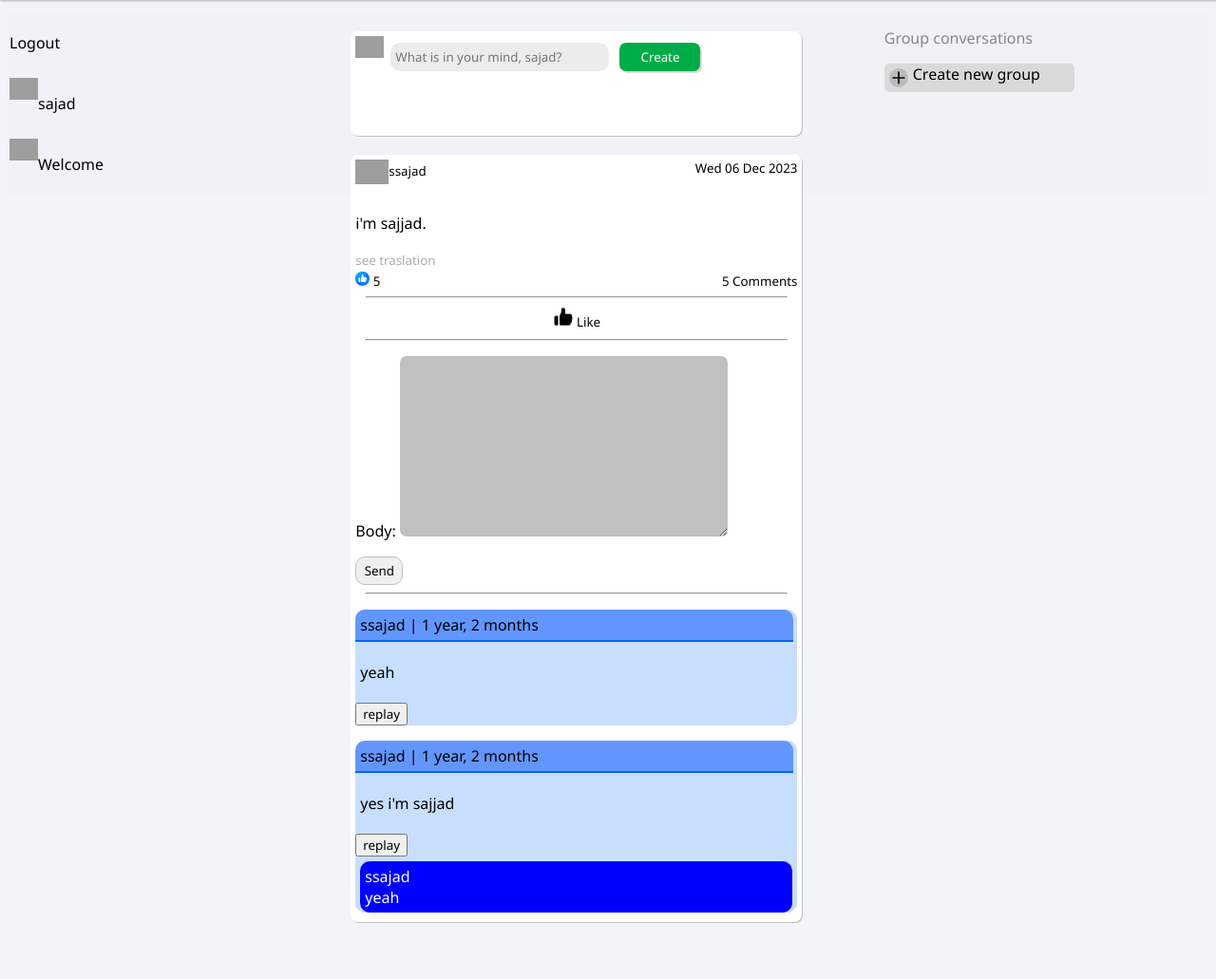
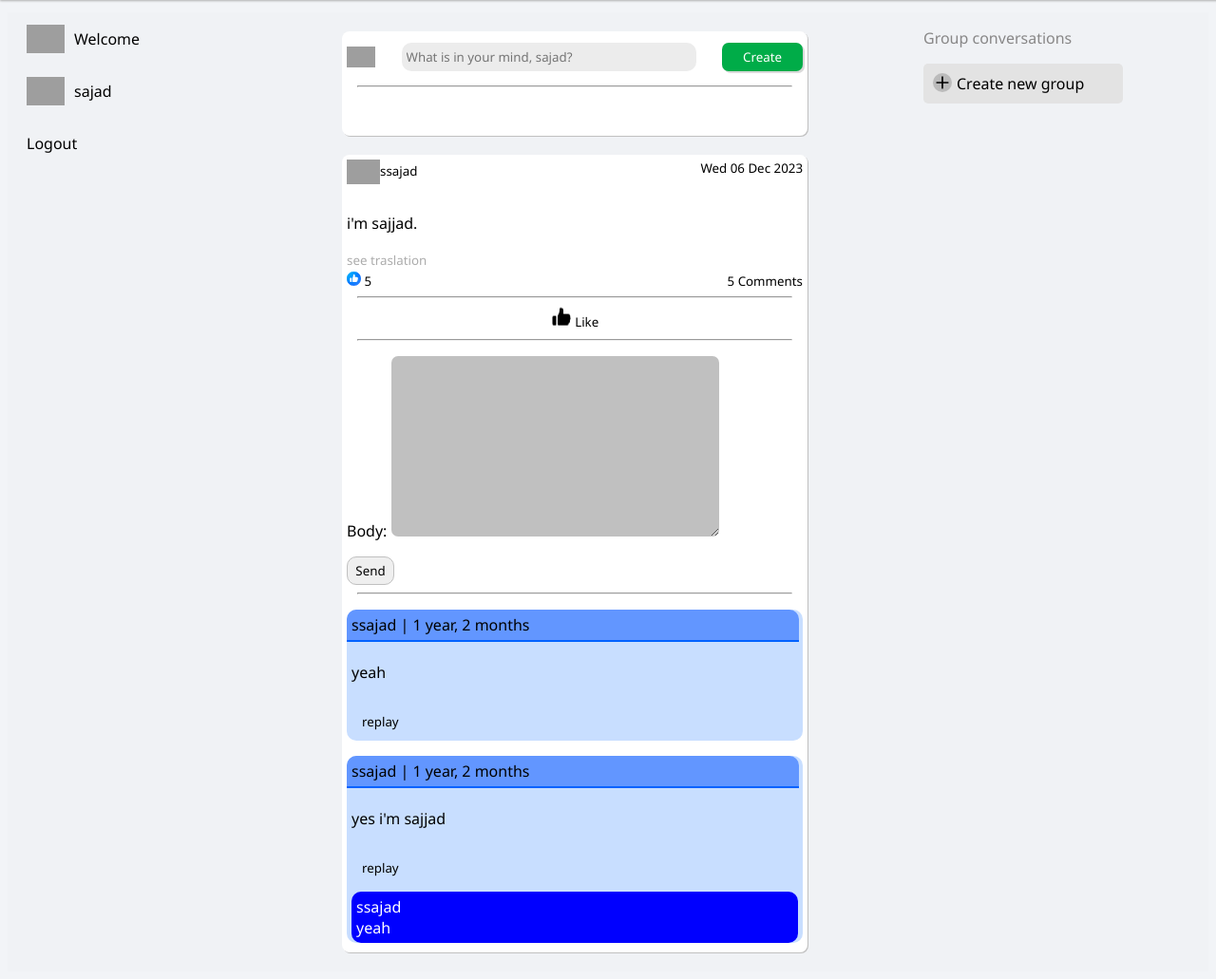
Before and after one commit to sajad-18/Facebook, a Django app: page /home/ in a window 1280 px wide. Shown: the part 57-1088 px from the top of the page at 95% size. Before the commit the page ends 1029 px from the top, so only its background shows below. Run offline with Django 4.2, Linux system fonts and the light colour scheme; a user stored in the database is signed in; data comes from the database, SQL or seed files in the repository; grey boxes are pictures that could not be loaded.

Commit message:
edit & add style of create post page, edit home page styles

```diff
--- a/home/static/home/post_style.css
+++ b/home/static/home/post_style.css
@@ -1,7 +1,11 @@
+.container{
+    display: flex;
+    justify-content: space-between;
+    flex-direction: row-reverse;
+}
+
 .other{
-    width: 27%;
-    height: 80%;
-    float: right;
+    width: 300px;
 }
 
 .other p{
@@ -9,10 +13,11 @@
 }
 
 .other div{
-    background-color: rgb(219, 218, 218);
+    background-color: #e3e3e3;
     border-radius: 5px;
     width: 200px;
-    height: 30px;
+    padding: 5px;
+    cursor: pointer;
 }
 
 .other div svg{
@@ -29,9 +34,34 @@
 }
 
 .main{
-    width: 46%;
-    height: 100%;
-    float: right;
+    width: 600px;
+}
+
+.menu{
+    width: 300px;
+    display: flex;
+    flex-direction: column;
+}
+
+.menu a{
+    margin: 5px 0;
+}
+
+.menu a > div{
+    padding: 0 20px;
+    border-radius: 0 15px 15px 0;
+    height: 45px;
+    display: flex;
+    align-items: center;
+}
+
+.menu div:hover{
+    background-color: #e0e0e0;
+}
+
+.menu a > div img{
+    width: 40px;
+    margin-right: 10px;
 }
 
 .messages-success{
@@ -75,9 +105,13 @@
     background-color: white;
 }
 
-.c-posts img{
-    width: 30px;
-    float: left;
+.c-posts .container{
+    flex-direction: row;
+    align-items: center;
+}
+
+.c-posts .container img{
+    width: 30px
 }
 
 hr{
@@ -91,7 +125,7 @@ hr{
     background-color: #ececec;
     border: 0px;
     border-radius: 10px;
-    width: 220px;
+    width: 300px;
     height: 20px;
 }
 
@@ -103,22 +137,13 @@ hr{
     box-shadow: 2px 2px #dadada;
     background-color: rgb(0, 172, 72);
     color: white;
-}
-
-#select-photo{
-    margin: 7px;
-    border: 0px;
-    margin-left: 10px;
-    margin-right: auto;
-    width: 200px;
-    height: 30px;
+    cursor: pointer;
 }
 
 .s-posts{
     margin: 20px;
     border-radius: 8px;
     width: 80%;
-    height: 100%;
     box-shadow: 1px 1px #c0c0c0;
     padding: 5px;
     background-color: white;
@@ -209,49 +234,18 @@ hr{
     padding: 5px;
 }
 
+.reply-btn{
+    border: none;
+    margin: 10px ;
+    background: none;
+    cursor: pointer;
+}
+
 .reply-comment{
     background-color: blue;
     color: white;
     margin: 5px;
     padding: 5px;
     border-radius: 10px;
+    border: none;
 }
-
-.menu{
-    width: 27%;
-    height: 80%;
-}
-
-.menu a{
-    color: black;
-    text-decoration: none;
-}
-
-.menu div:hover{
-    background-color: #ececec;
-}
-
-.menu div{
-    padding-left: 2px;
-    padding-top: 5px;
-    padding-bottom: 5px;
-
-}
-
-.account img{
-    width: 30px;
-    float: left;
-}
-
-.account p{
-    padding-right: 10px;
-}
-
-.welcome img{
-    width: 30px;
-    float: left;
-}
-
-.welcome p{
-    padding-right: 10px;
-}
--- a/home/templates/home/post.html
+++ b/home/templates/home/post.html
@@ -7,6 +7,7 @@
 
 {% block content %}
     <!-- details -->
+    <div class="container">
         <div class="other">
                 <p>Group conversations</p>
                 <div>
@@ -15,20 +16,20 @@
                 </div>
         </div>
         <div class="main">
-
-
                 {% include 'inc/messages.html' %}
                 <div class="c-posts">
+                    <div class="container">
                         <img src="https://cdn4.iconfinder.com/data/icons/forum-buttons-and-community-signs-1/794/profile-3-512.png">
                         <input id="c-post" type="text" placeholder="What is in your mind, {{ user.username }}?">
                         {% if request.user.is_authenticated and request.user.id == user.id %}
                             <a href="{% url 'home:post_create' %}"><input id="c-post-b" type="button" value="Create"></a>
                         {% endif %}
+                    </div>
+                    <hr>
 
                 </div>
                 {% for post in posts %}
                     <div class="s-posts">
-
                         <div class="s-post">
                             <div class="s-user">
                                 <a href="{% url 'account:user_profile' post.user.id %}"><img src="https://cdn4.iconfinder.com/data/icons/forum-buttons-and-community-signs-1/794/profile-3-512.png"></a>
@@ -91,54 +92,47 @@
                                 {% empty %}
                                     <p>No comment yet!</p>
                                 {% endfor %}
-
-
-
-
-
-
                             </div>
 
                         </div>
-
                     </div>
                 {% endfor %}
         </div>
         <div class="menu">
-            {% if request.user.is_authenticated %}
-            <a href="{% url 'account:user_logout' %}">
-                <div class="account">
-
-                    <p>Logout</p>
+                <a href="">
+                    <div>
+                        <img src="{% static 'home/images/asset 10.png' %}">
+                        <p> Welcome</p>
                     </div>
                 </a>
+                {% if request.user.is_authenticated %}
                 <a href="{% url 'account:user_profile' request.user.id %}">
-                <div class="account">
+                    <div>
                         <img src="https://cdn4.iconfinder.com/data/icons/forum-buttons-and-community-signs-1/794/profile-3-512.png">
                         <p>{{ user.username }}</p>
                     </div>
                 </a>
+                <a href="{% url 'account:user_logout' %}">
+                    <div>
+                        <p>Logout</p>
+                    </div>
+                </a>
                 {% else %}
                 <a href="{% url 'account:user_register' %}">
-                <div class="account">
-
+                    <div>
                         <p>Register</p>
                     </div>
                 </a>
                 <a href="{% url 'account:user_login' %}">
-                <div class="account">
-
+                    <div>
                         <p>Login</p>
                     </div>
                 </a>
                 {% endif %}
-            <a href="">
-                <div class="welcome">
-                    <img src="{% static 'home/images/asset 10.png' %}">
-                    <p> Welcome</p>
+
         </div>
-            </a>
     </div>
+
 
 
         <script>
--- a/static/css/style.css
+++ b/static/css/style.css
@@ -4,6 +4,11 @@ body{
 
 *{
     font-family: "Segoe UI", Calibri, "Times New Roman";
+}
+
+a{
+    color: black;
+    text-decoration: none;
 }
 
 nav{
@@ -91,11 +96,9 @@ nav{
 
 .master{
     width: 100%;
-
     background-color: #f0f2f5;
     margin-left: auto;
     margin-right: auto;
-
 }
 
 .messages-success{
```
Also changed, not shown: home/static/home/create_style.css (added, +33 -0 lines), home/templates/home/create.html (+15 -5 lines). Lines whose indentation alone changed are shown as unchanged.
